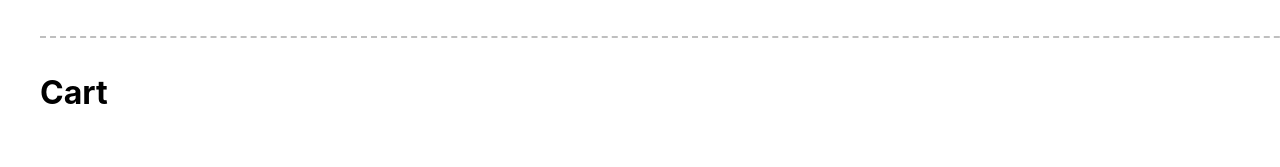
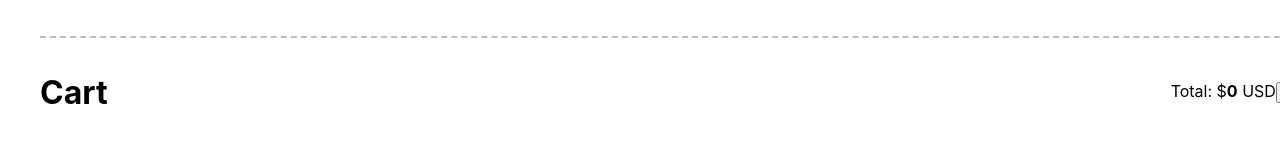
Before and after one commit to khajimatov/sneakers-shop-ts, a React (Create React App) app: page /cart in a window 1280 px wide. Shown: the part 124-291 px from the top of the page. Built offline with nearby package versions, Linux system fonts and the light colour scheme.

Commit message:
ADD: Total price, order button on cart page

```diff
--- /dev/null
+++ b/src/components/OrderButton/index.tsx
@@ -0,0 +1,10 @@
+import React from 'react'
+import styles from './OrderButton.module.css';
+
+const OrderButton = () => {
+    return (
+        <button className={styles.buyButton} >ORDER</button>
+    )
+}
+
+export default OrderButton;
--- a/src/pages/Cart/Cart.module.css
+++ b/src/pages/Cart/Cart.module.css
@@ -2,6 +2,7 @@
     height: 48.8px;
     display: flex;
     align-items: center;
+    justify-content: space-between;
 }
 
 .heading {
--- a/src/pages/Cart/index.tsx
+++ b/src/pages/Cart/index.tsx
@@ -1,4 +1,4 @@
-import React from 'react';
+import React, { useState } from 'react';
 import styles from './Cart.module.css';
 
 import { useSelector } from 'react-redux';
@@ -6,18 +6,26 @@ import { RootState } from '../../index';
 
 import Card from '../../components/Card';
 import Empty from '../../components/Empty';
+import OrderButton from '../../components/OrderButton';
 
 const Cart: React.FC = () => {
+
     const cart = useSelector((state: RootState) => state.cart);
 
     const renderItems = () => {
-        return cart.length > 0 ? cart.map(item => <Card key={item.id} id={item.id} title={item.title} price={item.price} imageURL={item.imageURL} />) : <Empty title='Cart is empty' />
+        return cart.length > 0 ? cart.map(item =>
+            <Card key={item.id} id={item.id} title={item.title} price={item.price} imageURL={item.imageURL} />
+        ) : <Empty title='Cart is empty' />
     }
 
     return (
         <div className={styles.cart}>
             <div className={styles.headingContainer}>
                 <h1 className={styles.heading}>Cart</h1>
+                <div>
+                    Total: $<b>{cart.length > 0 ? cart.map(o => o.price).reduce((a, c) => { return a + c }) : 0}</b> USD
+                    <OrderButton />
+                </div>
             </div>
             <div className={styles.container}>
                 {renderItems()}
```
Also changed, not shown: src/components/OrderButton/OrderButton.module.css (added).
